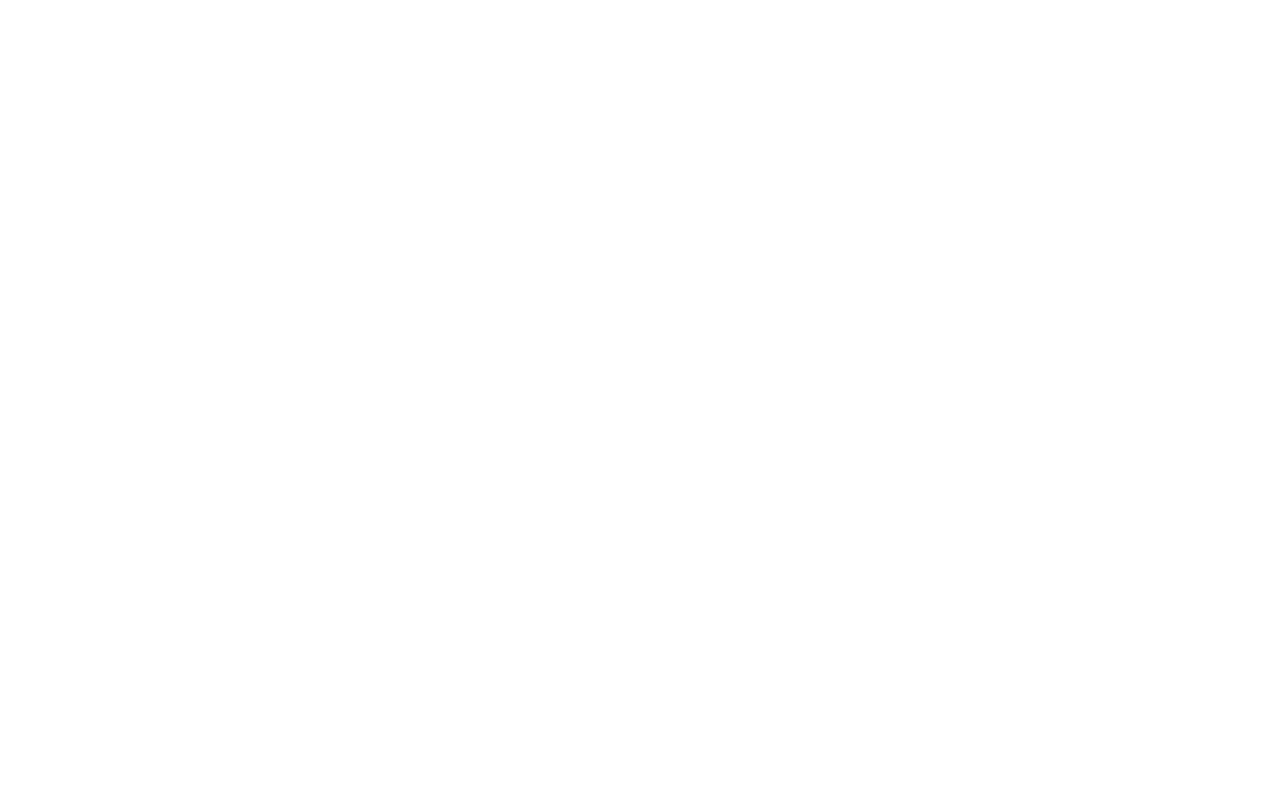
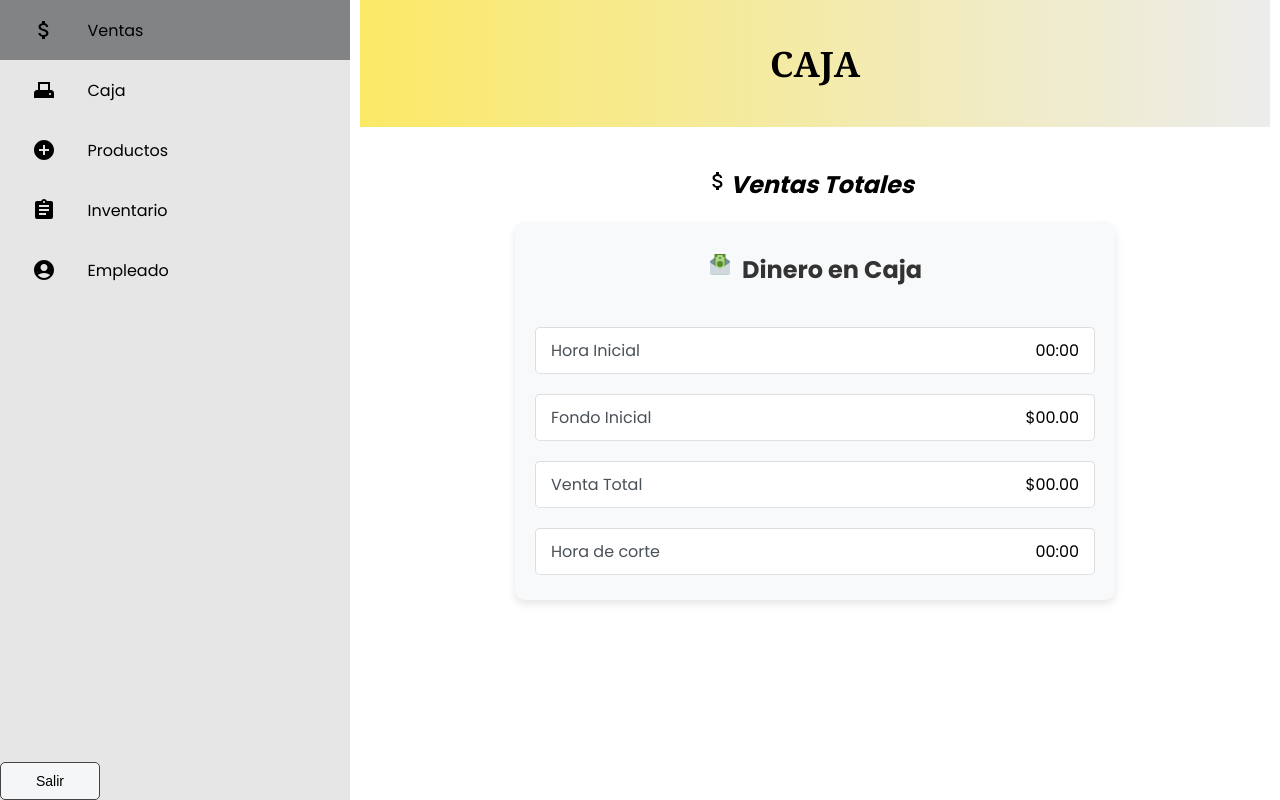
Before and after one commit to Nanbarrera/proyectoLogin, a React (Create React App) app: page /cajaVenta in a window 1280 px wide. Before the commit this address had no page. Built offline with nearby package versions, Linux system fonts and the light colour scheme.

Commit message:
Interfaz de Caja Venta

```diff
--- a/src/componentes/caja/SidebarData.js
+++ b/src/componentes/caja/SidebarData.js
@@ -14,7 +14,7 @@ export const SidebarData = [
     {
         title: "Caja",
         icon: <AdfScannerIcon />,
-        link: "/caja"
+        link: "/cajaVenta"
     },
     {
         title: "Productos",
--- /dev/null
+++ b/src/componentes/cajaVenta/CajaVenta.js
@@ -0,0 +1,49 @@
+import React, { useState } from "react";
+import { SidebarData } from './SidebarData';
+import CajaVentaT from './CajaVentaT';
+import { useNavigate } from 'react-router-dom';
+
+
+function CajaVenta() {
+    const handleLogout = () => {
+        window.location.pathname = "/login";
+    }
+
+    return (
+        <div className="principal">
+            <div className="container">
+
+                <div className="Sidebar">
+                    <ul className="SidebarList">
+                        {SidebarData.map((val, key) => (
+                            <li
+                                key={key}
+                                className="row"
+                                onClick={() => { window.location.pathname = val.link; }}
+                            >
+                                <div id="icon">{val.icon}</div>
+                                <div id="title">{val.title}</div>
+                            </li>
+                        ))}
+                    </ul>
+                    <div><button className="logoutButton" onClick={handleLogout}>
+                        Salir
+                    </button></div>
+
+                </div>
+
+                <div className="content">
+                    <div className="header-container">
+                        <h1 className="header">CAJA</h1>
+                    </div>
+                    <div className="main-content">
+                        <CajaVentaT/>
+                    </div>
+                </div>
+            </div>
+        </div>
+    );
+}
+
+export default CajaVenta
+;
--- /dev/null
+++ b/src/componentes/cajaVenta/CajaVentaT.css
@@ -0,0 +1,64 @@
+/* CajaVentaT.css */
+.DineroC {
+  display: flex;
+  flex-direction: column;
+  align-items: center;
+  padding: 20px;
+  background-color: #f8f9fa;
+  border-radius: 10px;
+  box-shadow: 0 4px 8px rgba(0, 0, 0, 0.1);
+  margin: 20px auto;
+  max-width: 600px;
+}
+
+.iconoV{
+  margin-right: 10px;
+} .iconoD {
+  margin-right: 10px;
+}
+
+h2 {
+  display: flex;
+  align-items: center;
+  margin: 10px 0;
+  font-size: 1.5rem;
+  color: #000000;
+  justify-content: center;
+}
+
+.cash-info {
+  width: 100%;
+  display: flex;
+  flex-direction: column;
+  margin-top: 20px;
+}
+
+.cash-info div {
+  display: flex;
+  justify-content: space-between;
+  padding: 10px 15px;
+  border-bottom: 1px solid #dee2e6;
+  font-size: 1rem;
+}
+
+.cash-info div span {
+  color: #495057;
+}
+
+.cash-info .HoraInicial, .cash-info .FondoInicial, .cash-info .VentaTotal, .cash-info .HoraCorte {
+  background-color: #ffffff;
+  border-radius: 5px;
+  margin: 5px 0;
+}
+
+.cash-info .HoraInicial span, .cash-info .FondoInicial span, .cash-info .VentaTotal span, .cash-info .HoraCorte span {
+  font-weight: 500;
+}
+
+.cash-info .FondoInicial span:last-child, .cash-info .VentaTotal span:last-child {
+  color: #000000;
+}
+
+.cash-info .HoraInicial span:last-child, .cash-info .HoraCorte span:last-child {
+  color: #000000;
+}
--- /dev/null
+++ b/src/componentes/cajaVenta/CajaVentaT.js
@@ -0,0 +1,39 @@
+import React, { useState } from 'react';
+import './CajaVentaT.css';
+import { FcMoneyTransfer } from "react-icons/fc";
+import { MdAttachMoney } from "react-icons/md";
+
+function CajaVentaT() {
+    const [employeeName, setEmployeeName] = useState('');
+    const [phoneNumber, setPhoneNumber] = useState('');
+
+    return (
+        <div>
+            <h2><i className='iconoV'>< MdAttachMoney />Ventas Totales</i></h2>
+
+            <div className="DineroC">
+                <h2><i className='iconoD'><FcMoneyTransfer /></i> Dinero en Caja</h2>
+                <div className="cash-info">
+                    <div className="HoraInicial">
+                        <span>Hora Inicial</span>
+                        <span>00:00</span>
+                    </div>
+                    <div className="FondoInicial">
+                        <span>Fondo Inicial</span>
+                        <span>$00.00</span>
+                    </div>
+                    <div className="VentaTotal">
+                        <span>Venta Total</span>
+                        <span>$00.00</span>
+                    </div>
+                    <div className="HoraCorte">
+                        <span>Hora de corte</span>
+                        <span>00:00</span>
+                    </div>
+                </div>
+            </div>
+        </div>
+    );
+}
+
+export default CajaVentaT;
--- /dev/null
+++ b/src/componentes/cajaVenta/SidebarData.js
@@ -0,0 +1,34 @@
+import React from "react";
+import AttachMoneyIcon from '@mui/icons-material/AttachMoney';
+import AdfScannerIcon from '@mui/icons-material/AdfScanner';
+import AddCircleIcon from '@mui/icons-material/AddCircle';
+import AssignmentIcon from '@mui/icons-material/Assignment';
+import AccountCircleIcon from '@mui/icons-material/AccountCircle';
+
+export const SidebarData = [
+    {
+        title: "Ventas",
+        icon: <AttachMoneyIcon />,
+        link: "/sidebar"
+    },
+    {
+        title: "Caja",
+        icon: <AdfScannerIcon />,
+        link: "/cajaVenta"
+    },
+    {
+        title: "Productos",
+        icon: <AddCircleIcon />,
+        link: "/producto"
+    },
+    {
+        title: "Inventario",
+        icon: <AssignmentIcon />,
+        link: "/inventario"
+    },
+    {
+        title: "Empleado",
+        icon: <AccountCircleIcon />,
+        link: "/empleado"
+    }
+]
--- a/src/componentes/inventario/Inventario.js
+++ b/src/componentes/inventario/Inventario.js
@@ -55,14 +55,18 @@ function Inventario() {
                             <table className="tableI">
                                 <thead>
                                     <tr>
+                                        <th>Producto</th>
                                         <th>Descripción</th>
                                         <th>Costo</th>
                                         <th>Venta</th>
                                         <th>Existencia</th>
+                                        <th>Categoría</th>
                                         <th>Acción</th>
                                     </tr>
                                 </thead>
                                 <tbody>
+                                    <td></td>
+                                    <td></td>
                                     <td></td>
                                     <td></td>
                                     <td></td>
--- a/src/componentes/inventario/SidebarData.js
+++ b/src/componentes/inventario/SidebarData.js
@@ -14,7 +14,7 @@ export const SidebarData = [
     {
         title: "Caja",
         icon: <AdfScannerIcon />,
-        link: "/cajaTotal"
+        link: "/cajaVenta"
     },
     {
         title: "Productos",
--- a/src/componentes/venta/SidebarData.js
+++ b/src/componentes/venta/SidebarData.js
@@ -15,7 +15,7 @@ export const SidebarData = [
     {
         title: "Caja",
         icon: <AdfScannerIcon />,
-        link: "/cajaTotal "
+        link: "/cajaVenta "
     },
     {
         title: "Productos",
--- a/src/routes/AppRoutes.js
+++ b/src/routes/AppRoutes.js
@@ -7,10 +7,12 @@ import TicketPage from './../componentes/ventaTicket/TicketPage';
 import Caja from './../componentes/caja/Caja';
 import Inventario from './../componentes/inventario/Inventario';
 import Empleado from '../componentes/empleado/Empleado';
+import CajaVenta from './../componentes/cajaVenta/CajaVenta';
 
 const AppRoutes = () => {
     return (
         <Routes>
+            <Route path="/cajaVenta" element={<CajaVenta />} />
             <Route path="/empleado" element={<Empleado />} />
             <Route path="/inventario" element={<Inventario />} />
             <Route path="/caja" element={<Caja />} />
```
